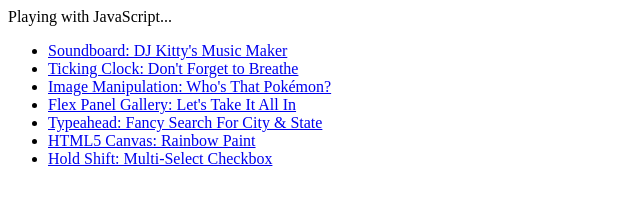
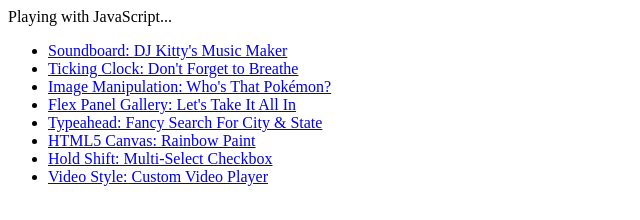
Before and after one commit to leohque/js30, a plain HTML site: page index.html in a window 1280 px wide. Shown: the whole page, without its empty margins (0-640 px from the left). Drawn offline with Linux system fonts and the light colour scheme.

Commit message:
edited index

```diff
--- a/index.html
+++ b/index.html
@@ -19,6 +19,7 @@
         <li><a href="06-typeahead">Typeahead: Fancy Search For City & State</a></li>
         <li><a href="08-html5canvas">HTML5 Canvas: Rainbow Paint</a></li>
         <li><a href="10-holdshiftcheckbox">Hold Shift: Multi-Select Checkbox</a></li>
+        <li><a href="11-customvideo">Video Style: Custom Video Player</a></li>
       </ul>
     </div>
 
```
